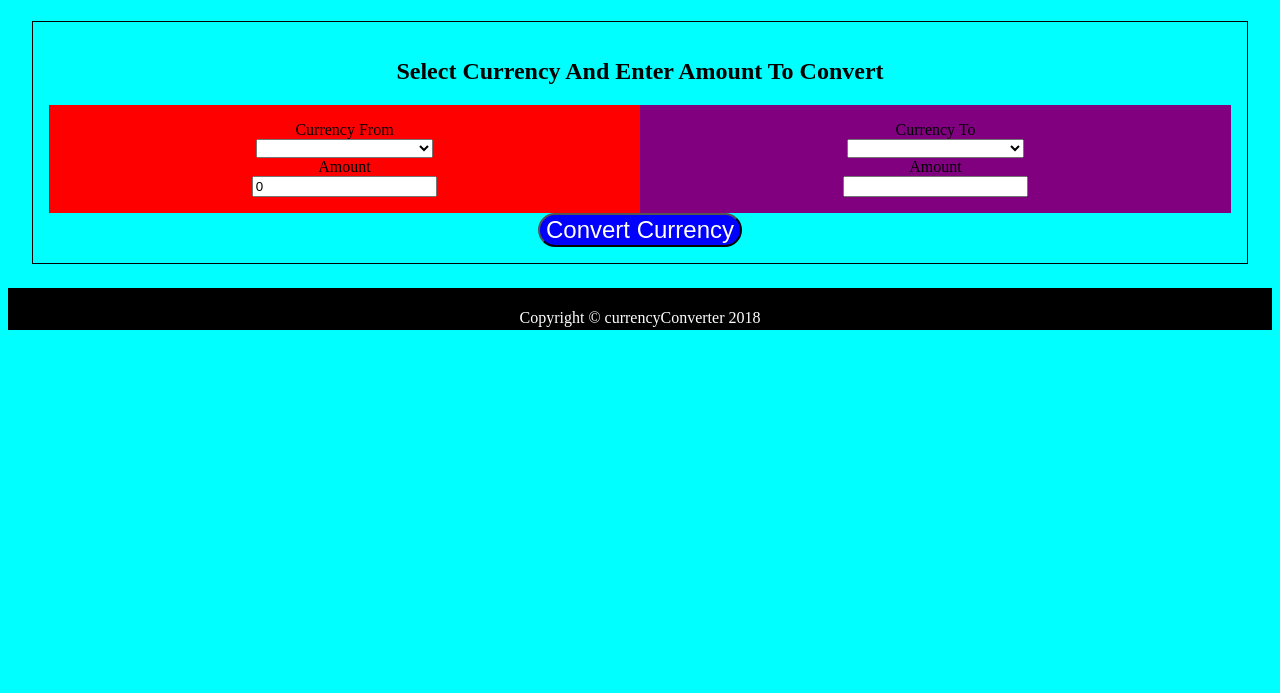
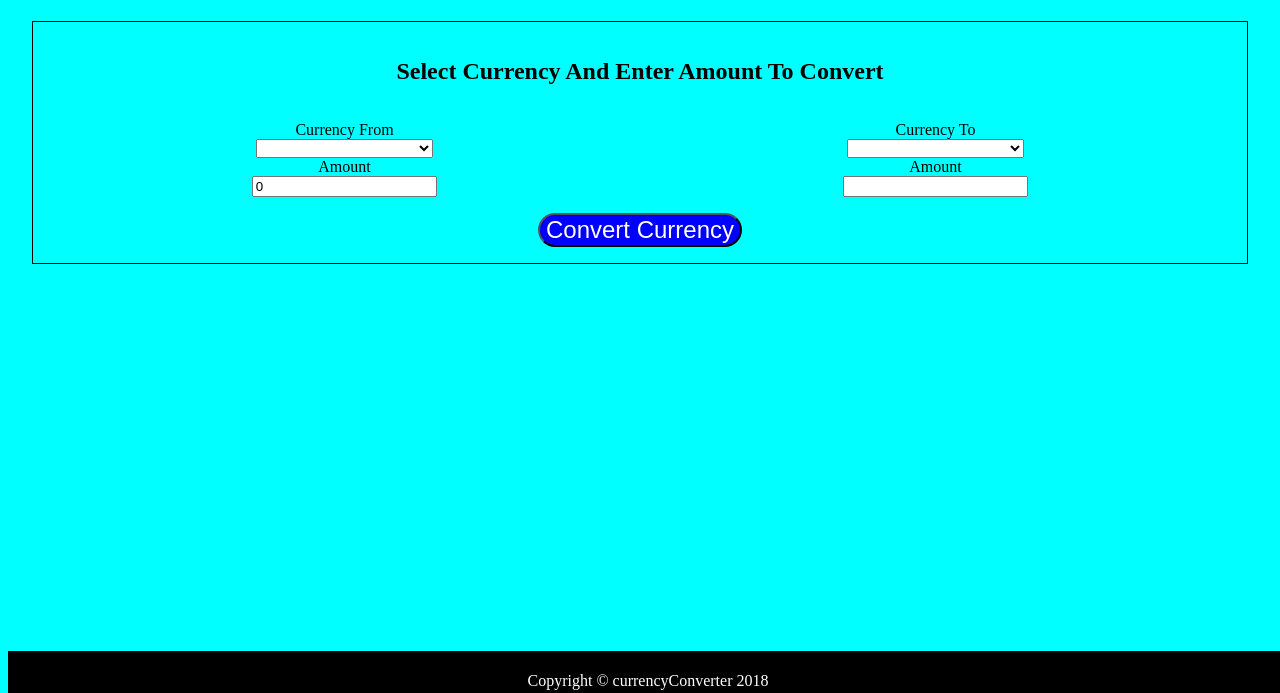
Before and after one commit to probuse/currencyConverter, a plain HTML site: page index.html in a window 1280 px wide. Shown: the part 107-800 px from the top of the page. Drawn offline with Linux system fonts and the light colour scheme; no server answers.

Commit message:
Fix footer issue

```diff
--- a/css/style.css
+++ b/css/style.css
@@ -23,14 +23,14 @@ body {
     width: 50%;
     padding: 1em 0;
     float: left;
-    background-color: red;
+    /* background-color: red;  */
 }
 
 .right-row {
     width: 50%;
     padding: 1em 0;
     float: right;
-    background-color: purple;
+    /* background-color: purple; */
 }
 
 .left-row input {
@@ -65,4 +65,9 @@ body {
     color: #fff;
     padding: 5px 0;
     margin-bottom: 0px;
+
+    bottom: 0%;
+    position: absolute;
+    position: fixed;
+    width: 100%;
 }
```
